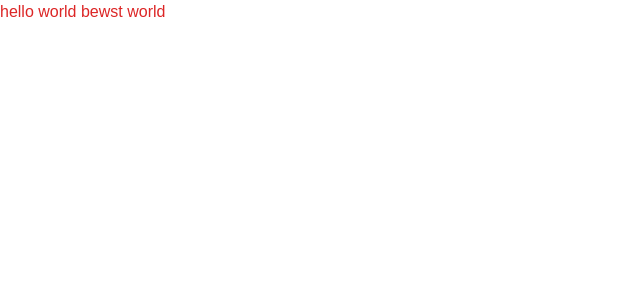
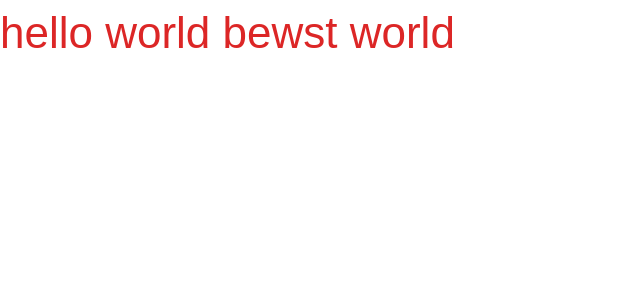
Before and after one commit to sultan-activ/activpaisa_partner_portal, a Next.js app: page / in a window 1280 px wide. Shown: the top 300 px of the page, without its empty margins (0-640 px from the left). Built offline with nearby package versions, Linux system fonts and the light colour scheme.

Commit message:
test only

```diff
--- a/src/app/page.js
+++ b/src/app/page.js
@@ -4,7 +4,8 @@ export default function Home() {
   return (
      <div
      style={{
-      color : "var(--ui-color-surface-error-error-strong-20)"
+      color : "var(--ui-color-surface-error-error-strong-20)",
+      fontSize: "44px"
      }}
      >
 
```
